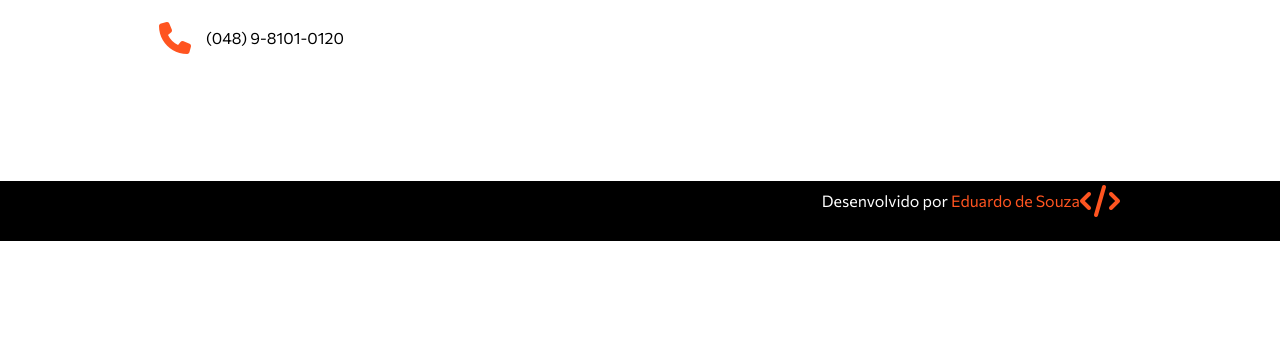
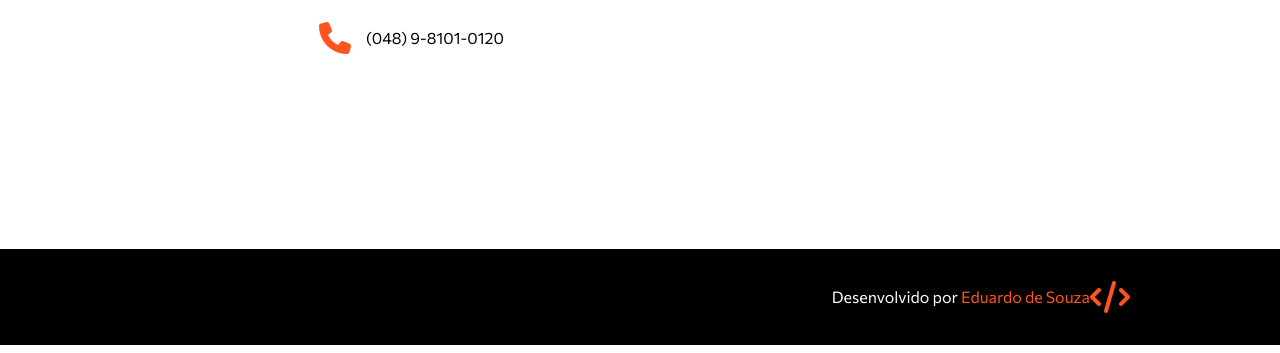
Before and after one commit to edu-souza/edu-souza.github.io, a plain HTML site: page contato.html in a window 1280 px wide. Shown: the part 447-800 px from the top of the page. Drawn offline with Linux system fonts and the light colour scheme.

Commit message:
Alterações 14/09
Ajustes de layout e atualização do conteúdo

```diff
--- a/css/estilos.css
+++ b/css/estilos.css
@@ -608,13 +608,11 @@ font-weight: 100;
 line-height: 40px;
 text-align: center;
 }
-
 /* Low Nav */
 .low-nav {
-padding: 40px 0;
-max-width: 100%;
-display: block;
-text-align: center;
+margin-bottom : 24px;
+display: flex;
+flex-wrap: wrap;
 }
 .nav p {
 text-align: center;
@@ -682,6 +680,12 @@ text-transform: uppercase;
 }
 
 /* Dados contato */
+.wrapper {
+    display: flex;
+    flex-wrap: wrap;
+    margin: 0 auto;
+    justify-content: center;
+}
 .contato, .redes {
     padding: 50px 0;
 }
@@ -701,20 +705,14 @@ i {
     line-height: 50px;
     text-align: left;
 }
-.contato{
-    display: inline-block;
-    width: 320px;
-    height: 428px;
-    vertical-align: top;
-}
-.redes {
-    display: inline-block;
-    width: 320px;
-    height: 428px;
-    vertical-align: top;
+.contato,.redes {
+    flex: 0 1 320px;
 }
 .contact h2 {
     text-align: left;
+}
+.contact {
+    height: 62vh;
 }
 .contato ul a:hover {
     color: #FF5420;
@@ -812,12 +810,14 @@ margin: 0 auto;
 max-width: 960px;
 }
 /* =========== Créditos ===========*/
+
 .creditos {
+display: flex;
+align-items: center;
 background-color: black;
-height: 60px;
+height: 12vh;
 }
 .creditos p {
-padding: 10px;
 text-align: right;
 color: #fff;
 font-size: 16px;
@@ -932,17 +932,13 @@ padding: 20px 0;
     display: block;
     margin: 0 auto;
 }
-.low-nav {
-    width: 300px;
-}
+
 .nav {
     margin-bottom: 50px;
 }
-
 .nav p a {
     font-size: 32px;
 }
-
 /*Contato */
 
 .header {
@@ -961,13 +957,6 @@ padding: 20px 0;
     width: 300px;
     margin: 0 auto;
 }
-.creditos p {
-    font-size: 14px;
-}
-/* créditos */
-.creditos {
-    height: 90px;
-}
 [data-slide-nav] {
     display: block;
     justify-content: center;
```
Also changed, not shown: index.html (+1 -1 lines). Lines whose indentation alone changed are shown as unchanged.
